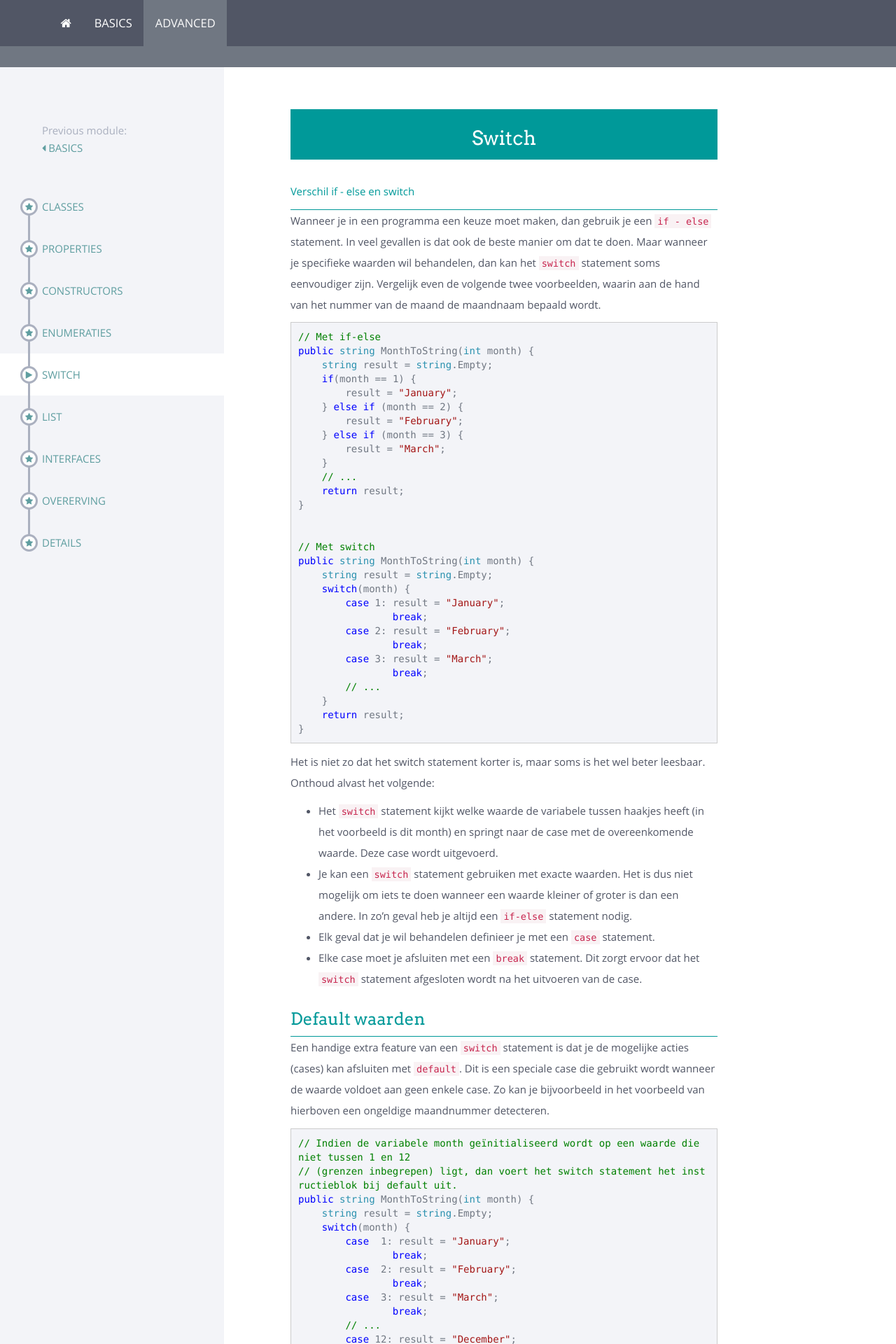
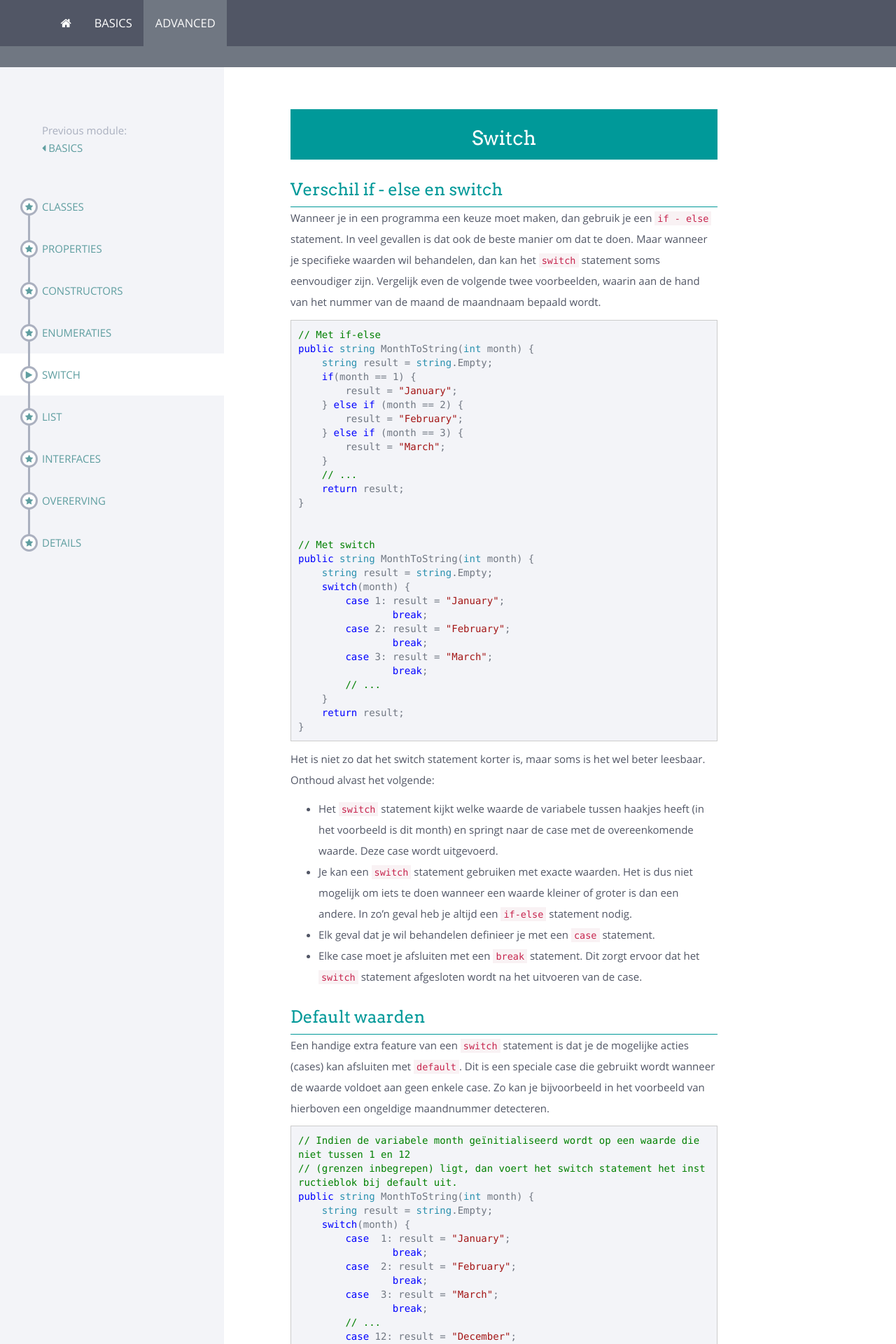
Before and after one commit to sma-it/sma-it.github.io, a Jekyll site: the page built from modules/advanced/_posts/2000-02-01-Switch.md, in a window 1280 px wide. Shown: the top 1920 px of the page at 70% size. Built offline with Jekyll 4.4.1, drawn with Linux system fonts in a browser that asks for light colours; nearby versions of some CDN libraries.

Commit message:
Corrected lay-out error

```diff
--- a/modules/advanced/_posts/2000-02-01-Switch.md
+++ b/modules/advanced/_posts/2000-02-01-Switch.md
@@ -4,7 +4,7 @@ title: Switch
 <div class="header1" id="top" markdown = "1"># Switch
 </div>
 
-<div class="header2" markdown = "1">Verschil if - else en switch
+<div class="header2" markdown = "1">## Verschil if - else en switch
 </div>
 
 Wanneer je in een programma een keuze moet maken, dan gebruik je een `if - else` statement. In veel gevallen is dat ook de beste manier om dat te doen. Maar wanneer je specifieke waarden wil behandelen, dan kan het `switch` statement soms eenvoudiger zijn. Vergelijk even de volgende twee voorbeelden, waarin aan de hand van het nummer van de maand de maandnaam bepaald wordt.
```
